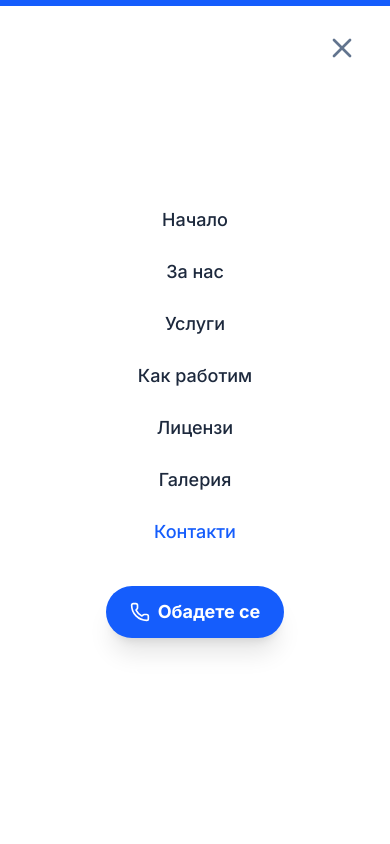
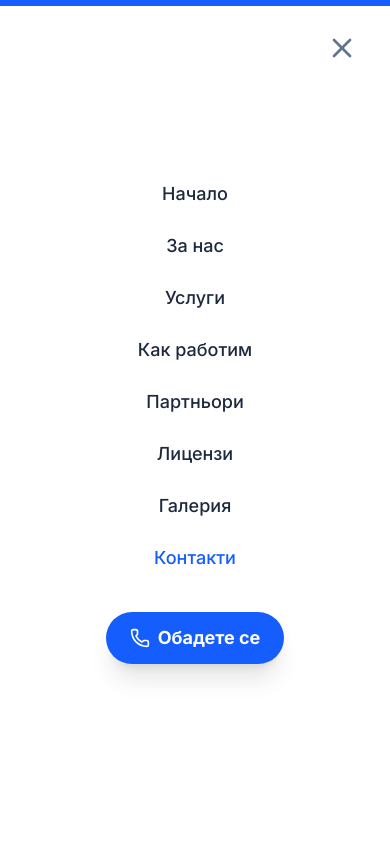
Before and after one commit to Veselin15/DobimedM-Webpage, a Next.js app in the folder dobimed-site/: page / in a window 390 px wide. Both pictures are taken after a click on the button 352 px from the left and 42 px from the top of the page. Shown: the top 844 px of the page. Built offline with nearby package versions, Linux system fonts and the light colour scheme.

Commit message:
new section - Partners

```diff
--- a/dobimed-site/app/page.tsx
+++ b/dobimed-site/app/page.tsx
@@ -2,22 +2,24 @@ import Navbar from "@/components/Navbar";
 import Hero from "@/components/Hero";
 import About from "@/components/About";
 import Services from "@/components/Services";
-import Process from "@/components/Process"; // <--- Импортирай
+import Process from "@/components/Process";
+import Partners from "@/components/Partners";
 import License from "@/components/License";
 import Gallery from "@/components/Gallery";
 import Footer from "@/components/Footer";
 
 export default function Home() {
-  return (
-    <main className="min-h-screen bg-white">
-      <Navbar />
-      <Hero />
-      <About />
-      <Services />
-      <Process /> {/* <--- Сложи го тук */}
-      <License />
-      <Gallery />
-      <Footer />
-    </main>
-  );
+    return (
+        <main className="min-h-screen bg-white">
+            <Navbar/>
+            <Hero/>
+            <About/>
+            <Services/>
+            <Process/>
+            <Partners/>
+            <License/>
+            <Gallery/>
+            <Footer/>
+        </main>
+    );
 }
--- a/dobimed-site/components/Navbar.tsx
+++ b/dobimed-site/components/Navbar.tsx
@@ -9,6 +9,7 @@ const navLinks = [
   { name: "За нас", href: "#about" },
   { name: "Услуги", href: "#services" },
   { name: "Как работим", href: "#process" },
+  { name: "Партньори", href: "#partners" }, // Добавихме секцията тук
   { name: "Лицензи", href: "#license" },
   { name: "Галерия", href: "#gallery" },
   { name: "Контакти", href: "#contact" },
@@ -19,22 +20,28 @@ export default function Navbar() {
   const [scrolled, setScrolled] = useState(false);
   const [activeSection, setActiveSection] = useState("home");
 
+  // Функция за ръчно задаване на активна секция при клик
+  const handleLinkClick = (sectionId: string) => {
+    setActiveSection(sectionId);
+    setIsOpen(false); // Затваря мобилното меню ако е отворено
+  };
+
   useEffect(() => {
     const handleScroll = () => {
       setScrolled(window.scrollY > 50);
 
-      // 1. СПЕЦИАЛНА ПРОВЕРКА ЗА ДЪНОТО НА СТРАНИЦАТА
-      // Ако потребителят е стигнал до края, винаги маркираме "Контакти"
-      if ((window.innerHeight + window.scrollY) >= document.body.offsetHeight - 10) {
+      // 1. Проверка за дъното на страницата (Контакти)
+      if ((window.innerHeight + window.scrollY) >= document.body.offsetHeight - 20) {
         setActiveSection("contact");
         return;
       }
 
-      // 2. СТАНДАРТНА ЛОГИКА ЗА ОСТАНАЛИТЕ СЕКЦИИ
+      // 2. Стандартна логика
       const sections = navLinks.map(link => link.href.substring(1));
 
-      // Добавяме отместване (offset), за да се сменя малко преди секцията да стигне върха
-      const scrollPosition = window.scrollY + 300;
+      // НАМАЛИХМЕ отместването на 120px (приблизително височината на хедъра + малко аванс)
+      // Това помага подчертаването да стои по-дълго върху правилната секция
+      const scrollPosition = window.scrollY + 120;
 
       for (const section of sections) {
         const element = document.getElementById(section);
@@ -42,7 +49,7 @@ export default function Navbar() {
           const offsetTop = element.offsetTop;
           const offsetHeight = element.offsetHeight;
 
-          // Ако скролът е между началото и края на секцията
+          // Проверяваме дали текущата позиция попада в границите на секцията
           if (scrollPosition >= offsetTop && scrollPosition < offsetTop + offsetHeight) {
             setActiveSection(section);
           }
@@ -50,10 +57,10 @@ export default function Navbar() {
       }
     };
 
-    // Извикваме веднъж при зареждане, за да захапе правилната секция
+    window.addEventListener("scroll", handleScroll);
+    // Извикваме веднъж, за да зареди правилното състояние при рефреш
     handleScroll();
 
-    window.addEventListener("scroll", handleScroll);
     return () => window.removeEventListener("scroll", handleScroll);
   }, []);
 
@@ -80,6 +87,7 @@ export default function Navbar() {
                 <a
                   key={link.name}
                   href={link.href}
+                  onClick={() => handleLinkClick(link.href.substring(1))}
                   className={`text-sm font-medium transition-all relative py-1 ${
                     isActive ? "text-blue-600" : "text-slate-600 hover:text-blue-600"
                   }`}
@@ -137,7 +145,7 @@ export default function Navbar() {
                 <a
                   key={link.name}
                   href={link.href}
-                  onClick={() => setIsOpen(false)}
+                  onClick={() => handleLinkClick(link.href.substring(1))}
                   className={`font-medium transition-colors ${
                      activeSection === link.href.substring(1) ? "text-blue-600" : "text-slate-800"
                   }`}
--- /dev/null
+++ b/dobimed-site/components/Partners.tsx
@@ -0,0 +1,52 @@
+import React from 'react';
+
+const partners = [
+  { name: '"МБАЛ Добрич" АД', location: 'гр. Добрич' },
+  { name: '"МБАЛ Балчик" ЕООД', location: 'гр. Балчик' },
+  { name: '"ДКЦ I Добрич" ЕООД', location: 'гр. Добрич' },
+  { name: '"ДКЦ II Добрич" ЕООД', location: 'гр. Добрич' },
+  { name: '"МЦ I Г. Тошево" ЕООД', location: 'гр. Генерал Тошево' },
+  { name: '"МЦ Вива Феникс"', location: 'гр. Добрич' },
+  { name: '"МЦ Добрич" ЕООД', location: 'гр. Добрич' },
+  { name: '"ЦПЗ д-р П. Станчев" ЕООД', location: 'гр. Добрич' },
+  { name: '"ЦКОДУХЗ"', location: 'гр. Добрич' },
+];
+
+export default function Partners() {
+  return (
+    <section id="partners" className="py-20 bg-slate-50">
+      <div className="max-w-7xl mx-auto px-4 sm:px-6 lg:px-8">
+        <div className="text-center mb-12">
+          <h2 className="text-3xl font-extrabold text-gray-900 sm:text-4xl">
+            Нашите Партньори
+          </h2>
+          <p className="mt-4 text-lg text-gray-600 max-w-2xl mx-auto">
+            Гордеем се с дългогодишните си договори и партньорства с водещи лечебни заведения в област Добрич.
+          </p>
+        </div>
+
+        <div className="grid grid-cols-1 sm:grid-cols-2 lg:grid-cols-3 gap-6">
+          {partners.map((partner, index) => (
+            <div
+              key={index}
+              className="bg-white overflow-hidden shadow-sm hover:shadow-lg transition-shadow duration-300 rounded-xl border border-gray-100 group"
+            >
+              <div className="px-6 py-6 border-l-4 border-blue-500 group-hover:border-blue-600">
+                <h3 className="text-lg font-bold text-gray-900 mb-2 group-hover:text-blue-700 transition-colors">
+                  {partner.name}
+                </h3>
+                <div className="flex items-center text-sm text-gray-500">
+                  <svg className="w-4 h-4 mr-2 text-gray-400" fill="none" stroke="currentColor" viewBox="0 0 24 24" xmlns="http://www.w3.org/2000/svg">
+                    <path strokeLinecap="round" strokeLinejoin="round" strokeWidth="2" d="M17.657 16.657L13.414 20.9a1.998 1.998 0 01-2.827 0l-4.244-4.243a8 8 0 1111.314 0z"></path>
+                    <path strokeLinecap="round" strokeLinejoin="round" strokeWidth="2" d="M15 11a3 3 0 11-6 0 3 3 0 016 0z"></path>
+                  </svg>
+                  {partner.location}
+                </div>
+              </div>
+            </div>
+          ))}
+        </div>
+      </div>
+    </section>
+  );
+}
```
